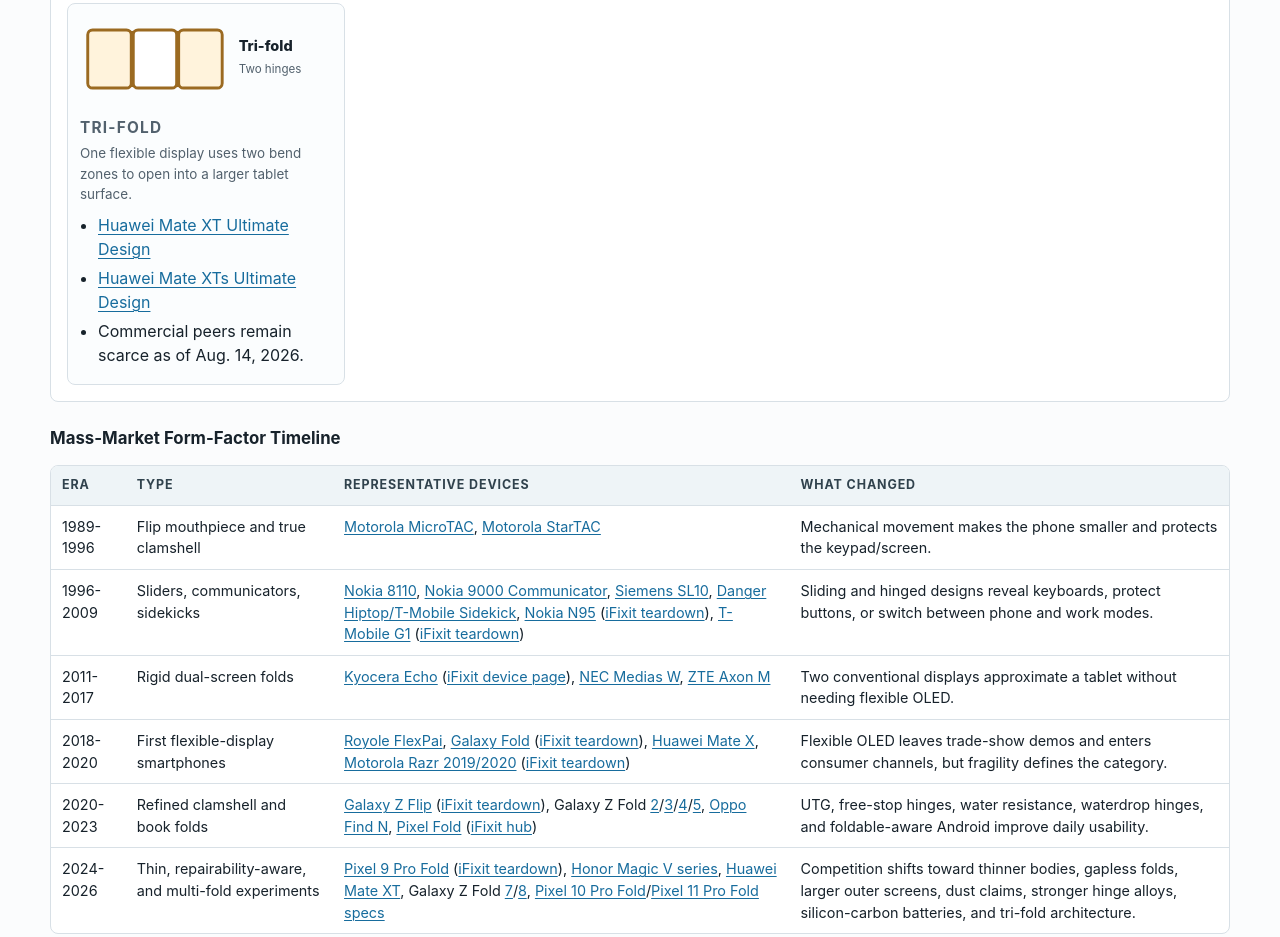
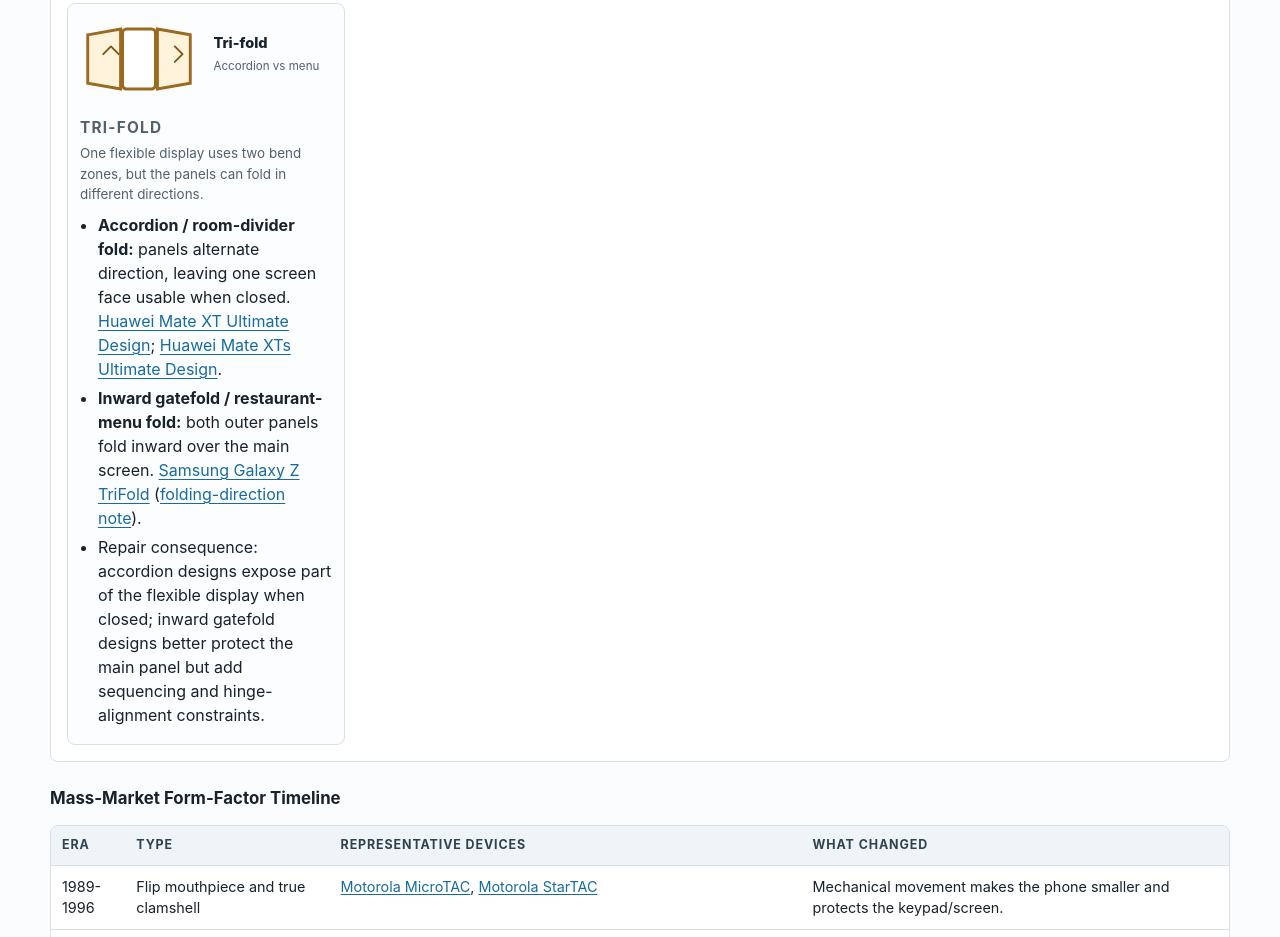
Before and after one commit to elizzybeth/iphone-fold-briefing-dossier, a plain HTML site: page index.html in a window 1280 px wide. Shown: the part 5701-6638 px from the top of the page. Drawn offline with Linux system fonts and the light colour scheme.

Commit message:
Add Samsung TriFold distinction

```diff
--- a/index.html
+++ b/index.html
@@ -902,20 +902,22 @@
 
           <article class="family-card">
             <svg class="family-icon" viewBox="0 0 260 86" role="img" aria-label="Tri-fold phone">
-              <rect x="8" y="13" width="45" height="60" rx="5" fill="#fff3dc" stroke="#9b6a21" stroke-width="3"></rect>
-              <rect x="55" y="13" width="45" height="60" rx="5" fill="#ffffff" stroke="#9b6a21" stroke-width="3"></rect>
-              <rect x="102" y="13" width="45" height="60" rx="5" fill="#fff3dc" stroke="#9b6a21" stroke-width="3"></rect>
-              <line x1="54" y1="14" x2="54" y2="72" stroke="#9b6a21" stroke-width="4"></line>
-              <line x1="101" y1="14" x2="101" y2="72" stroke="#9b6a21" stroke-width="4"></line>
-              <text x="164" y="35" font-size="15" font-weight="800" fill="#17222b">Tri-fold</text>
-              <text x="164" y="57" font-size="12" fill="#52616d">Two hinges</text>
+              <polygon points="8,18 42,12 42,74 8,68" fill="#fff3dc" stroke="#9b6a21" stroke-width="3"></polygon>
+              <rect x="44" y="12" width="34" height="62" rx="4" fill="#ffffff" stroke="#9b6a21" stroke-width="3"></rect>
+              <polygon points="80,12 114,18 114,68 80,74" fill="#fff3dc" stroke="#9b6a21" stroke-width="3"></polygon>
+              <line x1="43" y1="14" x2="43" y2="72" stroke="#9b6a21" stroke-width="4"></line>
+              <line x1="79" y1="14" x2="79" y2="72" stroke="#9b6a21" stroke-width="4"></line>
+              <path d="M24 38 L32 30 L40 38" fill="none" stroke="#805514" stroke-width="2" stroke-linecap="round" stroke-linejoin="round"></path>
+              <path d="M98 30 L106 38 L98 46" fill="none" stroke="#805514" stroke-width="2" stroke-linecap="round" stroke-linejoin="round"></path>
+              <text x="138" y="32" font-size="15" font-weight="800" fill="#17222b">Tri-fold</text>
+              <text x="138" y="54" font-size="12" fill="#52616d">Accordion vs menu</text>
             </svg>
             <h4>Tri-Fold</h4>
-            <p>One flexible display uses two bend zones to open into a larger tablet surface.</p>
+            <p>One flexible display uses two bend zones, but the panels can fold in different directions.</p>
             <ul>
-              <li><a href="https://consumer.huawei.com/uk/phones/mate-xt-ultimate-design/">Huawei Mate XT Ultimate Design</a></li>
-              <li><a href="https://consumer.huawei.com/cn/press/events/2025/huawei-mate-xts-ultimate-design-and-all-scenario-new-product-launch/">Huawei Mate XTs Ultimate Design</a></li>
-              <li>Commercial peers remain scarce as of Aug. 14, 2026.</li>
+              <li><strong>Accordion / room-divider fold:</strong> panels alternate direction, leaving one screen face usable when closed. <a href="https://consumer.huawei.com/uk/phones/mate-xt-ultimate-design/">Huawei Mate XT Ultimate Design</a>; <a href="https://consumer.huawei.com/cn/press/events/2025/huawei-mate-xts-ultimate-design-and-all-scenario-new-product-launch/">Huawei Mate XTs Ultimate Design</a>.</li>
+              <li><strong>Inward gatefold / restaurant-menu fold:</strong> both outer panels fold inward over the main screen. <a href="https://www.samsung.com/us/smartphones/galaxy-z-trifold/">Samsung Galaxy Z TriFold</a> (<a href="https://www.samsung.com/us/support/answer/ANS10010261/">folding-direction note</a>).</li>
+              <li>Repair consequence: accordion designs expose part of the flexible display when closed; inward gatefold designs better protect the main panel but add sequencing and hinge-alignment constraints.</li>
             </ul>
           </article>
         </div>
@@ -966,7 +968,7 @@
             <tr>
               <td>2024-2026</td>
               <td>Thin, repairability-aware, and multi-fold experiments</td>
-              <td><a href="https://blog.google/products-and-platforms/devices/pixel/google-pixel-9-pro-fold/">Pixel 9 Pro Fold</a> (<a href="https://www.ifixit.com/News/100082/googles-pixel-9-pro-fold-nudges-foldables-toward-repairability">iFixit teardown</a>), <a href="https://www.honor.com/global/phones/honor-magic-v/">Honor Magic V series</a>, <a href="https://consumer.huawei.com/uk/phones/mate-xt-ultimate-design/">Huawei Mate XT</a>, Galaxy Z Fold <a href="https://www.ifixit.com/Device/Samsug_Galaxy_Z_Fold_7">7</a>/<a href="https://www.ifixit.com/News/118647/galaxy-z-fold8-teardown-samsungs-best-foldable-still-has-a-hinge-problem">8</a>, <a href="https://store.google.com/product/pixel_10_pro_fold?hl=en-US">Pixel 10 Pro Fold</a>/<a href="https://support.google.com/pixelphone/answer/7158570?hl=en">Pixel 11 Pro Fold specs</a></td>
+              <td><a href="https://blog.google/products-and-platforms/devices/pixel/google-pixel-9-pro-fold/">Pixel 9 Pro Fold</a> (<a href="https://www.ifixit.com/News/100082/googles-pixel-9-pro-fold-nudges-foldables-toward-repairability">iFixit teardown</a>), <a href="https://www.honor.com/global/phones/honor-magic-v/">Honor Magic V series</a>, <a href="https://consumer.huawei.com/uk/phones/mate-xt-ultimate-design/">Huawei Mate XT</a>, <a href="https://www.samsung.com/us/smartphones/galaxy-z-trifold/">Samsung Galaxy Z TriFold</a>, Galaxy Z Fold <a href="https://www.ifixit.com/Device/Samsug_Galaxy_Z_Fold_7">7</a>/<a href="https://www.ifixit.com/News/118647/galaxy-z-fold8-teardown-samsungs-best-foldable-still-has-a-hinge-problem">8</a>, <a href="https://store.google.com/product/pixel_10_pro_fold?hl=en-US">Pixel 10 Pro Fold</a>/<a href="https://support.google.com/pixelphone/answer/7158570?hl=en">Pixel 11 Pro Fold specs</a></td>
               <td>Competition shifts toward thinner bodies, gapless folds, larger outer screens, dust claims, stronger hinge alloys, silicon-carbon batteries, and tri-fold architecture.</td>
             </tr>
           </tbody>
@@ -987,7 +989,7 @@
             <li><strong>Outward flexible book fold:</strong> One flexible screen wraps around the outside; Royole FlexPai, Huawei Mate X/Mate XS.</li>
             <li><strong>Inward flexible book fold:</strong> Large protected inner display plus outer cover screen; Galaxy Fold, Pixel Fold, Oppo Find N.</li>
             <li><strong>Vertical flexible clamshell:</strong> Full smartphone folds in half; Galaxy Z Flip, Motorola Razr.</li>
-            <li><strong>Tri-fold:</strong> Dual-hinge architecture opens from phone-ish slab to small tablet; Huawei Mate XT type.</li>
+            <li><strong>Tri-fold:</strong> Dual-hinge architecture opens from phone-ish slab to small tablet. The important distinction is fold direction: Huawei Mate XT uses an accordion / room-divider fold with alternating hinge directions, while Samsung Galaxy Z TriFold uses an inward gatefold / restaurant-menu fold that closes both panels over the main screen.</li>
             <li><strong>Rollable/slidable concepts:</strong> Not a mass-market phone category as of Aug. 14, 2026, but important as the adjacent "what comes after folding" exhibit teaser.</li>
           </ul>
         </div>
@@ -1532,7 +1534,7 @@
           <p><strong>Format:</strong> Wide horizontal wall graphic or long tabletop strip, with five bands: flip/clamshell roots, keyboard/sliding experiments, rigid dual-screen folds, flexible OLED arrival, and the current thin/repairability/multi-fold era.</p>
           <ul>
             <li><strong>Look:</strong> Device silhouettes above the line, teardown/wallpaper crops below the line, color-coded by family from <a href="#history">Folding Phone Families</a>.</li>
-            <li><strong>Key beats:</strong> <a href="https://www.thehenryford.org/collections/explore/artifact/182871">StarTAC</a>, Nokia communicator/slider era, <a href="https://www.prnewswire.com/news-releases/order-the-zte-axon-m-on-nov-1-and-experience-the-unlimited-potential-of-dual-screens-exclusively-from-att-300545420.html">ZTE Axon M</a>, <a href="https://www.prnewswire.com/news-releases/royole-introduces-flexpai-the-worlds-first-commercial-foldable-smartphone-with-a-fully-flexible-display-a-combination-of-mobile-phone-and-tablet-300741383.html">Royole FlexPai</a>, <a href="https://www.ifixit.com/Teardown/Samsung+Galaxy+Fold+Teardown/122600">Galaxy Fold</a>, <a href="https://www.ifixit.com/Teardown/Samsung+Galaxy+Z+Flip+Teardown/131002">Z Flip</a>, <a href="https://www.ifixit.com/Teardown/Motorola+Razr+Teardown/130414">Razr</a>, <a href="https://www.ifixit.com/Teardown/Microsoft+Surface+Duo+Teardown/136576">Surface Duo</a>, <a href="https://www.ifixit.com/News/100082/googles-pixel-9-pro-fold-nudges-foldables-toward-repairability">Pixel 9 Pro Fold</a>, <a href="https://consumer.huawei.com/uk/phones/mate-xt-ultimate-design/">Huawei Mate XT</a>.</li>
+            <li><strong>Key beats:</strong> <a href="https://www.thehenryford.org/collections/explore/artifact/182871">StarTAC</a>, Nokia communicator/slider era, <a href="https://www.prnewswire.com/news-releases/order-the-zte-axon-m-on-nov-1-and-experience-the-unlimited-potential-of-dual-screens-exclusively-from-att-300545420.html">ZTE Axon M</a>, <a href="https://www.prnewswire.com/news-releases/royole-introduces-flexpai-the-worlds-first-commercial-foldable-smartphone-with-a-fully-flexible-display-a-combination-of-mobile-phone-and-tablet-300741383.html">Royole FlexPai</a>, <a href="https://www.ifixit.com/Teardown/Samsung+Galaxy+Fold+Teardown/122600">Galaxy Fold</a>, <a href="https://www.ifixit.com/Teardown/Samsung+Galaxy+Z+Flip+Teardown/131002">Z Flip</a>, <a href="https://www.ifixit.com/Teardown/Motorola+Razr+Teardown/130414">Razr</a>, <a href="https://www.ifixit.com/Teardown/Microsoft+Surface+Duo+Teardown/136576">Surface Duo</a>, <a href="https://www.ifixit.com/News/100082/googles-pixel-9-pro-fold-nudges-foldables-toward-repairability">Pixel 9 Pro Fold</a>, <a href="https://consumer.huawei.com/uk/phones/mate-xt-ultimate-design/">Huawei Mate XT</a>, <a href="https://www.samsung.com/us/smartphones/galaxy-z-trifold/">Samsung Galaxy Z TriFold</a>.</li>
             <li><strong>Caption thesis:</strong> Every generation chases the same bargain: more screen in less pocket, paid for in hinge complexity, display fragility, and repair risk.</li>
             <li><strong>Print extras:</strong> QR codes to <a href="#quick-reference">Quick Reference</a> and the <a href="https://www.ifixit.com/News/44073/bring-out-the-galaxy-z-fold-2s-detailed-insides-with-wallpapers-x-ray-too">Z Fold2 X-ray/wallpaper</a>.</li>
           </ul>
@@ -1565,7 +1567,7 @@
           <p><strong>Format:</strong> Museum-style lineup with one object per family: clamshell, inward book, outward book, rigid dual-screen, and tri-fold.</p>
           <ul>
             <li><strong>Look:</strong> Each device family gets a silhouette, a one-line user promise, and a one-line repair consequence.</li>
-            <li><strong>Objects:</strong> Razr for clamshell, Galaxy/Pixel/Oppo/Honor style book fold, <a href="https://www.ifixit.com/Teardown/Huawei+Mate+Xs+Teardown/132809">Huawei Mate Xs</a> for outward fold, <a href="https://www.ifixit.com/Teardown/Microsoft+Surface+Duo+Teardown/136576">Surface Duo</a> for rigid dual-screen, Mate XT-style imagery for tri-fold.</li>
+            <li><strong>Objects:</strong> Razr for clamshell, Galaxy/Pixel/Oppo/Honor style book fold, <a href="https://www.ifixit.com/Teardown/Huawei+Mate+Xs+Teardown/132809">Huawei Mate Xs</a> for outward fold, <a href="https://www.ifixit.com/Teardown/Microsoft+Surface+Duo+Teardown/136576">Surface Duo</a> for rigid dual-screen, plus Huawei Mate XT and <a href="https://www.samsung.com/us/smartphones/galaxy-z-trifold/">Samsung Galaxy Z TriFold</a> imagery to show room-divider versus restaurant-menu tri-fold direction.</li>
             <li><strong>Caption thesis:</strong> The winning form factor is not necessarily the cleverest mechanism; it is the one with the best compromise among pocketability, protection, software, cost, and repairability.</li>
             <li><strong>Prompt:</strong> Let visitors vote with sticker dots: "Which one should Apple copy, avoid, or reinvent?"</li>
           </ul>
@@ -1650,6 +1652,8 @@
         <li><a href="https://news.samsung.com/us/galaxy-z-flips-inside-look-hideaway-hinge-dual-cam-mechanism/">Samsung Z Flip Hideaway Hinge explainer</a></li>
         <li><a href="https://www.oppo.com/en/newsroom/press/oppo-findn/">Oppo Find N Flexion Hinge press release</a></li>
         <li><a href="https://store.google.com/us/magazine/google-pixel-design-story?hl=en-US">Google Pixel 10 Pro Fold gearless hinge design story</a></li>
+        <li><a href="https://www.samsung.com/us/smartphones/galaxy-z-trifold/">Samsung Galaxy Z TriFold official page</a></li>
+        <li><a href="https://www.samsung.com/us/support/answer/ANS10010261/">Samsung Galaxy Z TriFold folding-direction support page</a></li>
         <li><a href="https://www.thehenryford.org/collections/explore/artifact/182871">The Henry Ford: StarTAC Flip Phone, 1996</a></li>
         <li><a href="https://www.prnewswire.com/news-releases/royole-introduces-flexpai-the-worlds-first-commercial-foldable-smartphone-with-a-fully-flexible-display-a-combination-of-mobile-phone-and-tablet-300741383.html">Royole FlexPai launch release</a></li>
       </ul>
```
